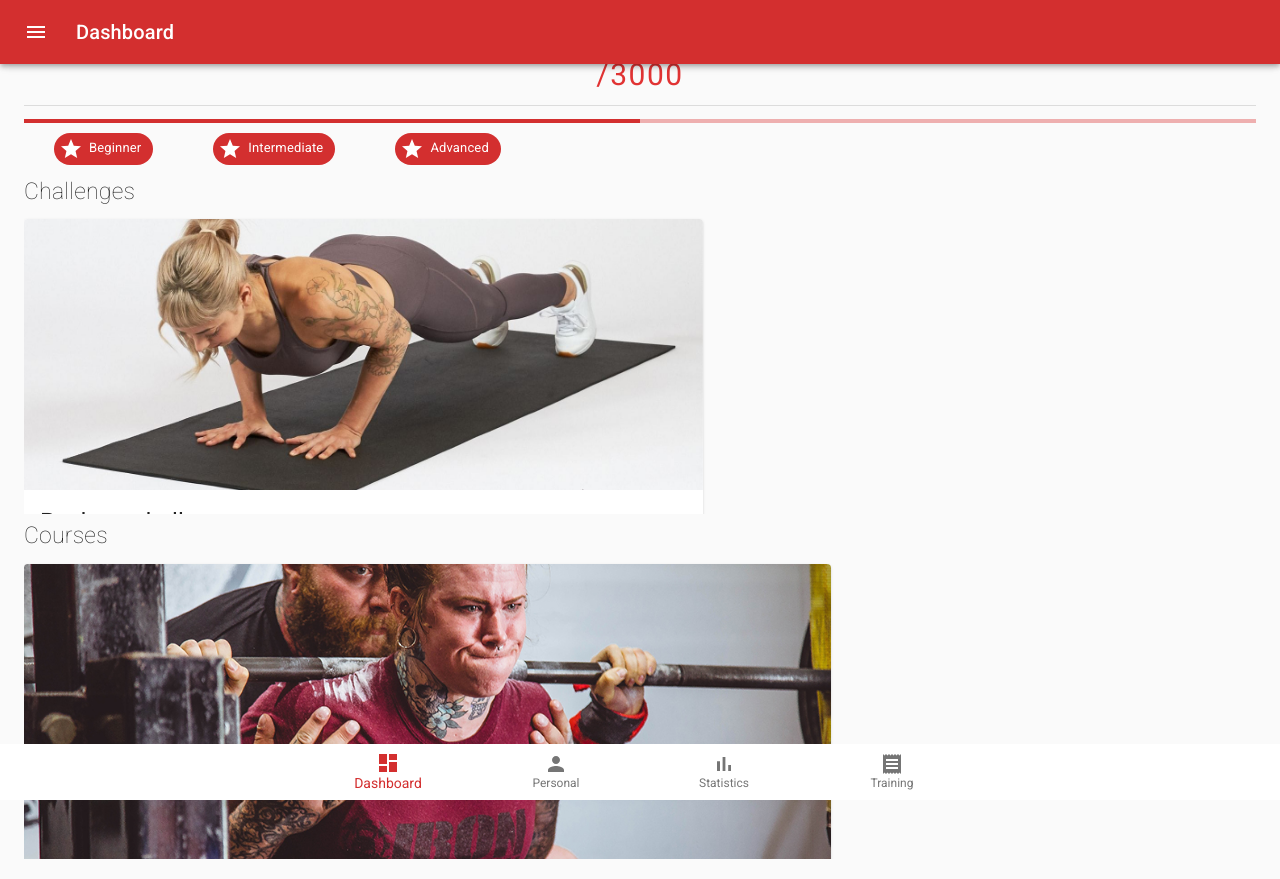
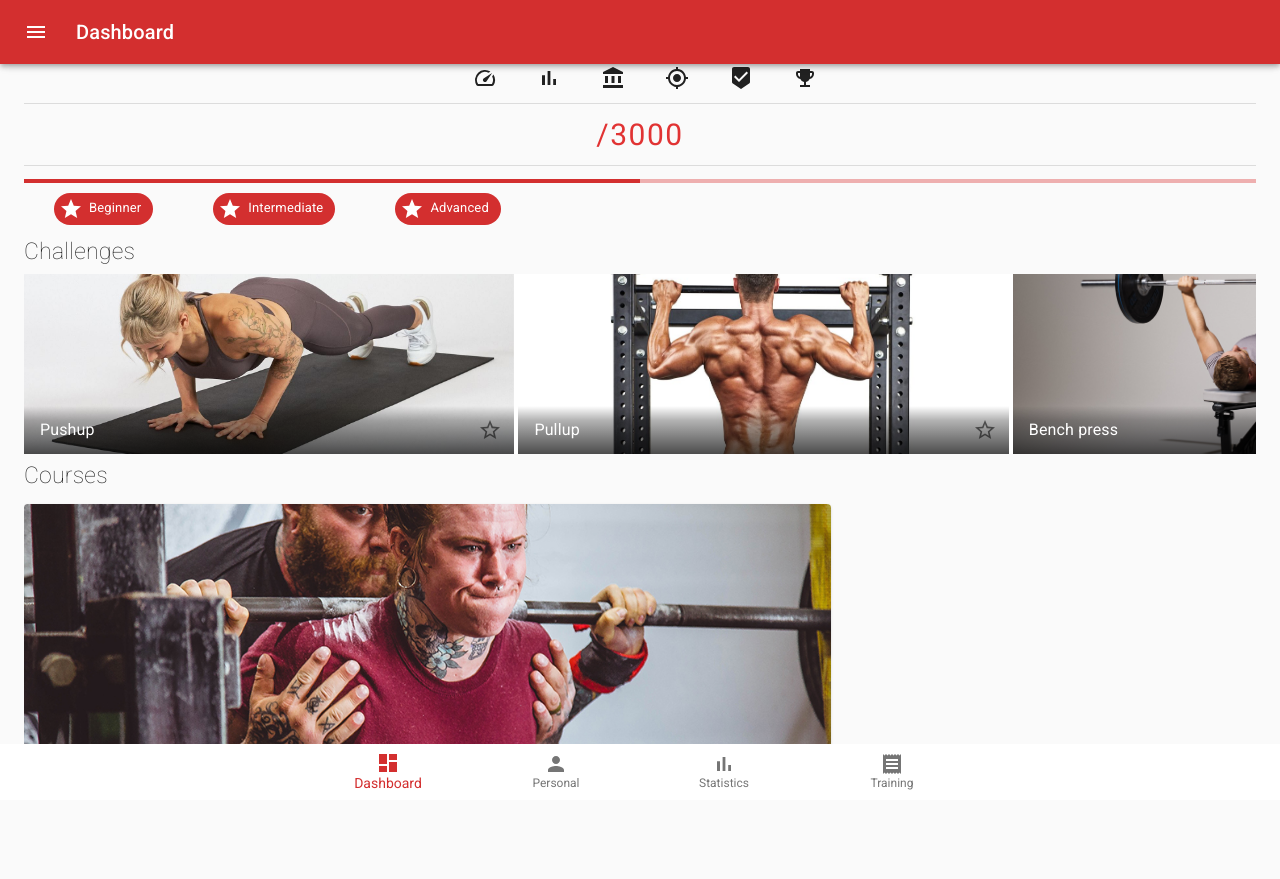
Before and after one commit to Giulianini/ASW-1920-GYMMY, a React (Create React App) app in the folder app/: page /user/dashboard in a window 1280 px wide. After the commit the page ends 819 px from the top, so only its background shows below. Built offline with nearby package versions, Linux system fonts and the light colour scheme; no server answers.

Commit message:
experimental scrolling

```diff
--- a/app/src/components/user/dashboard/Dashboard.js
+++ b/app/src/components/user/dashboard/Dashboard.js
@@ -11,7 +11,7 @@ import {
     Typography,
     Chip,
     Card,
-    CardActionArea, CardActions, Button
+    CardActionArea, CardActions, Button, GridList, GridListTile, GridListTileBar
 } from "@material-ui/core";
 import EditPersonalDialog from "../personal/EditPersonalDialog";
 import SpeedIcon from '@material-ui/icons/Speed';
@@ -19,10 +19,12 @@ import BarChartIcon from '@material-ui/icons/BarChart';
 import AccountBalanceIcon from '@material-ui/icons/AccountBalance';
 import GpsFixedIcon from '@material-ui/icons/GpsFixed';
 import BeenhereIcon from '@material-ui/icons/Beenhere';
+import StarBorderIcon from '@material-ui/icons/StarBorder';
 import GradeIcon from '@material-ui/icons/Grade';
 import EmojiEventsIcon from '@material-ui/icons/EmojiEvents';
 import CardMedia from "@material-ui/core/CardMedia";
 import CardContent from "@material-ui/core/CardContent";
+import IconButton from "@material-ui/core/IconButton";
 
 const useStyles = makeStyles(theme => ({
     rootGrid: {
@@ -77,8 +79,44 @@ const useStyles = makeStyles(theme => ({
     icons: {
         marginLeft: 20,
         marginRight: 20
+    },
+    rootB: {
+        display: 'flex',
+        flexWrap: 'wrap',
+        overflow: 'hidden',
+        backgroundColor: theme.palette.background.paper,
+    },
+    gridList: {
+        flexWrap: 'nowrap',
+        // Promote the list into his own layer on Chrome. This cost memory but helps keeping high FPS.
+        transform: 'translateZ(0)',
+    },
+    titleB: {
+        color: theme.palette.primary.light,
+    },
+    titleBar: {
+        background:
+            'linear-gradient(to top, rgba(0,0,0,0.7) 0%, rgba(0,0,0,0.3) 70%, rgba(0,0,0,0) 100%)',
+    },
+}));
+
+const tileData = [
+    {
+        img: "/pushUp.jpg",
+        title: 'Pushup',
+        author: 'author',
+    },
+    {
+        img: "/pullUp.jpg",
+        title: 'Pullup',
+        author: 'author',
+    },
+    {
+        img: "/benchPress.jpg",
+        title: 'Bench press',
+        author: 'author',
     }
-}));
+]
 
 function Dashboard() {
     const classes = useStyles();
@@ -161,94 +199,27 @@ function Dashboard() {
                         </Typography>
                     </Grid>
 
-                    <Grid item container direction={"row"} className={classes.scrollablePane}>
-                        <Grid item className={classes.vSpace}>
-                            <Card>
-                                <CardActionArea>
-                                    <CardMedia
-                                        className={classes.mediaPersonal}
-                                        image="/pushUp.jpg"
-                                        title="Push up"
+                    <div className={classes.rootB}>
+                        <GridList className={classes.gridList} cols={2.5}>
+                            {tileData.map((tile) => (
+                                <GridListTile key={tile.img}>
+                                    <img src={tile.img} alt={tile.title} />
+                                    <GridListTileBar
+                                        title={tile.title}
+                                        classes={{
+                                            root: classes.titleBar,
+                                            title: classes.title,
+                                        }}
+                                        actionIcon={
+                                            <IconButton aria-label={`star ${tile.title}`}>
+                                                <StarBorderIcon className={classes.title} />
+                                            </IconButton>
+                                        }
                                     />
-                                    <CardContent>
-                                        <Typography gutterBottom variant="h5" component="h2">
-                                            Push-up challenge
-                                        </Typography>
-                                        <Typography variant="body2" color="textSecondary" component="p">
-                                            Completa quanti più push-ups puoi e scala la classifica!
-                                            Accetta la sfida mediante l'apposito pulsante.
-                                        </Typography>
-                                    </CardContent>
-                                </CardActionArea>
-                                <CardActions>
-                                    <Button size="small" color="primary" onClick={handleChallengeAcceptedClock}>
-                                        Accetta
-                                    </Button>
-                                    <Button size="small" color="primary">
-                                        100 punti
-                                    </Button>
-                                </CardActions>
-                            </Card>
-                        </Grid>
-
-                        <Grid item className={classes.vSpace}>
-                            <Card>
-                                <CardActionArea>
-                                    <CardMedia
-                                        className={classes.mediaPersonal}
-                                        image="/benchPress.jpg"
-                                        title="Bench press"
-                                    />
-                                    <CardContent>
-                                        <Typography gutterBottom variant="h5" component="h2">
-                                            Bench press challenge
-                                        </Typography>
-                                        <Typography variant="body2" color="textSecondary" component="p">
-                                            Completa quante più bench-press puoi e scala la classifica!
-                                            Accetta la sfida mediante l'apposito pulsante.
-                                        </Typography>
-                                    </CardContent>
-                                </CardActionArea>
-                                <CardActions>
-                                    <Button size="small" color="primary">
-                                        Accetta
-                                    </Button>
-                                    <Button size="small" color="primary" onClick={handleChallengeAcceptedClock}>
-                                        200 punti
-                                    </Button>
-                                </CardActions>
-                            </Card>
-                        </Grid>
-
-                        <Grid item className={classes.vSpace}>
-                            <Card>
-                                <CardActionArea>
-                                    <CardMedia
-                                        className={classes.mediaPersonal}
-                                        image="/pullUp.jpg"
-                                        title="Pull up"
-                                    />
-                                    <CardContent>
-                                        <Typography gutterBottom variant="h5" component="h2">
-                                            Pull-up challenge
-                                        </Typography>
-                                        <Typography variant="body2" color="textSecondary" component="p">
-                                            Completa quanti più pull-ups puoi e scala la classifica!
-                                            Accetta la sfida mediante l'apposito pulsante.
-                                        </Typography>
-                                    </CardContent>
-                                </CardActionArea>
-                                <CardActions>
-                                    <Button size="small" color="primary" onClick={handleEnrollClick}>
-                                        Accetta
-                                    </Button>
-                                    <Button size="small" color="primary" onClick={handleChallengeAcceptedClock}>
-                                        150 punti
-                                    </Button>
-                                </CardActions>
-                            </Card>
-                        </Grid>
-                    </Grid>
+                                </GridListTile>
+                            ))}
+                        </GridList>
+                    </div>
 
                     <Grid item className={classes.vSpace}>
                         <Typography className={classes.otherText}>
```
Lines whose indentation alone changed are shown as unchanged.
